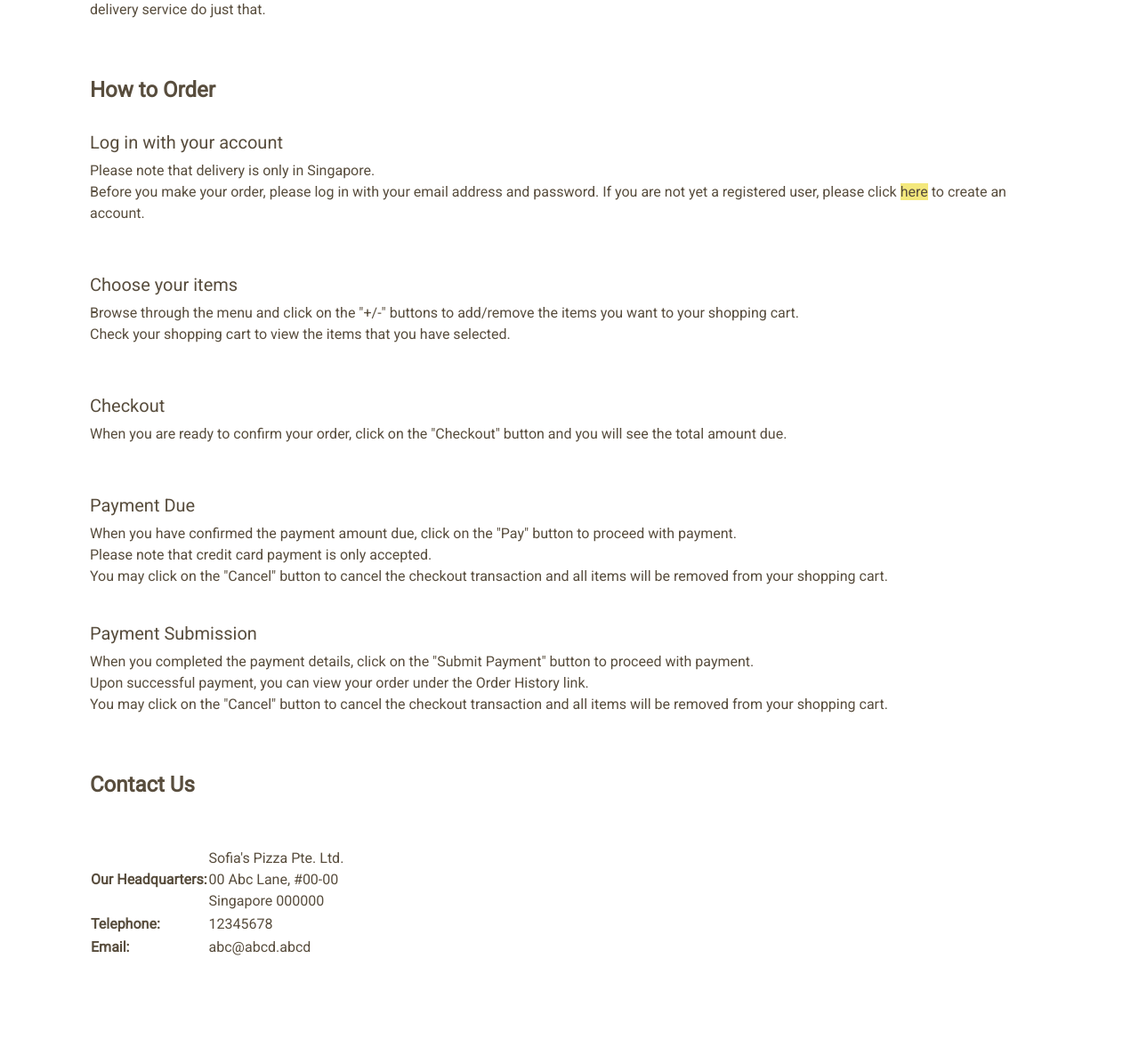
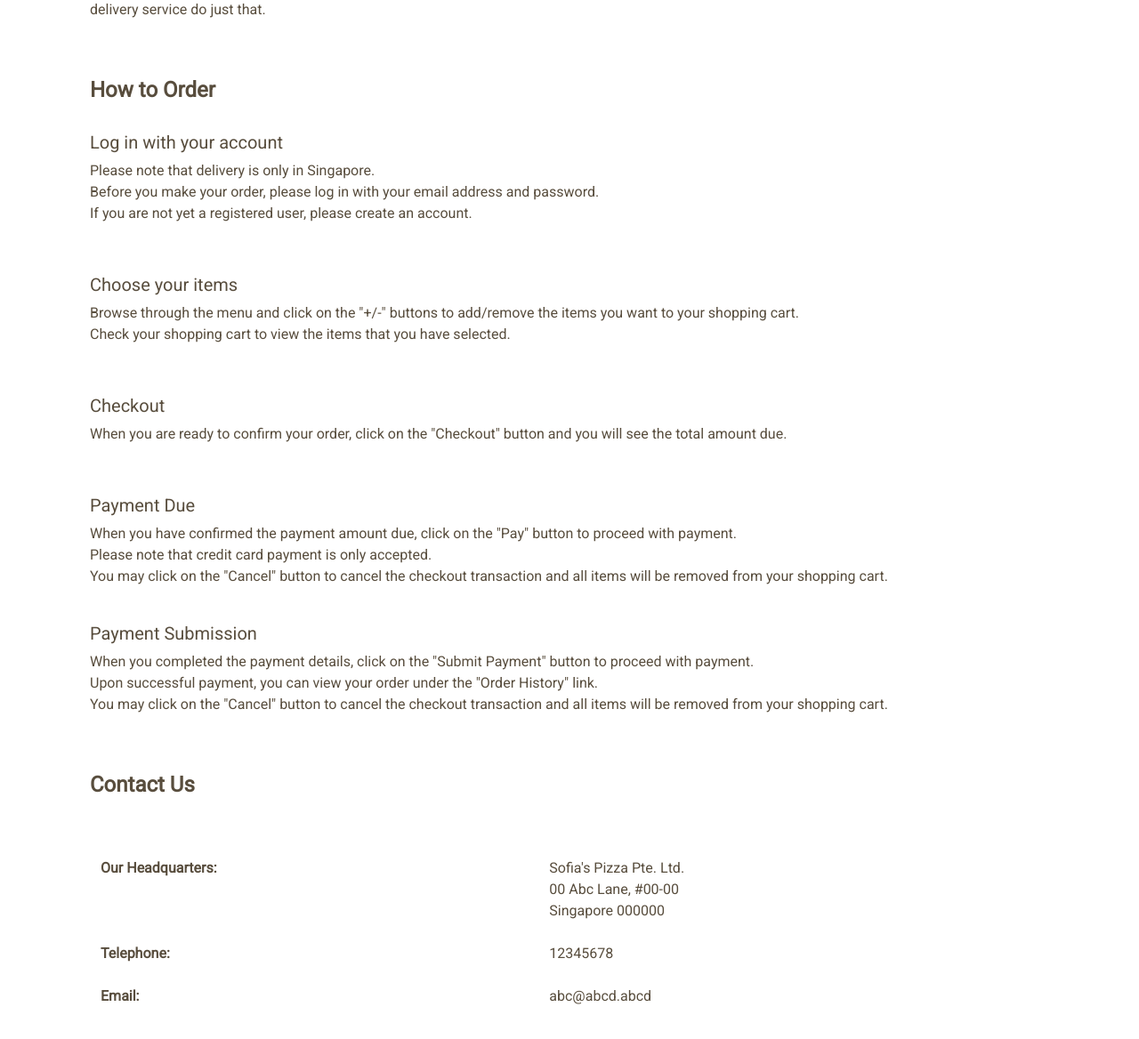
Before and after one commit to amcali/project-online-order, a Django app: page /home/about_us in a window 1280 px wide. Shown: the part 402-1570 px from the top of the page at 89% size. Before the commit the page ends 1476 px from the top, so only its background shows below. Run offline with Django 3.2, Linux system fonts and the light colour scheme; some libraries are stand-ins or nearby versions.

Commit message:
Amended table of contact details on About page.

```diff
--- a/home/templates/home/about_us.template.html
+++ b/home/templates/home/about_us.template.html
@@ -30,7 +30,9 @@
     <p>
         Please note that delivery is only in Singapore.
         <br>
-        Before you make your order, please log in with your email address and password. If you are not yet a registered user, please click&nbsp;<a href="{% url 'user_register' %}">here</a> to create an account.
+        Before you make your order, please log in with your email address and password.
+        <br>
+        If you are not yet a registered user, please create an account.
         <br>
     </p>
     <br>
@@ -70,7 +72,7 @@
     <p>
         When you completed the payment details, click on the "Submit Payment" button to proceed with payment.
         <br>
-        Upon successful payment, you can view your order under the Order History link.
+        Upon successful payment, you can view your order under the "Order History" link.
         <br>
         You may click on the "Cancel" button to cancel the checkout transaction and all items will be removed from your shopping cart.
         <br>
@@ -83,7 +85,8 @@
   <h4><b>Contact Us</b></h4>
   <br><br>
 
-  <table class="table-borderless">
+  <table class="table table-borderless">
+    <tbody>
       <tr>
         <th>Our Headquarters:</th>
         <td>
@@ -102,6 +105,7 @@
         <th>Email:</th>
         <td>abc@abcd.abcd</td>
       </tr>
+    </tbody>
   </table>
 </section>
 
--- a/static/styles.css
+++ b/static/styles.css
@@ -75,6 +75,11 @@ h1 {
     line-height: 1.5;
 }
 
+.table-borderless > tbody > tr > td,
+.table-borderless > tbody > tr > th {
+    border: none;
+}
+
 /*This is to style the item user adds to cart which the number will appear under
 each respective product under the menu page*/
 #cart-quantity {
```
Lines whose indentation alone changed are shown as unchanged.
